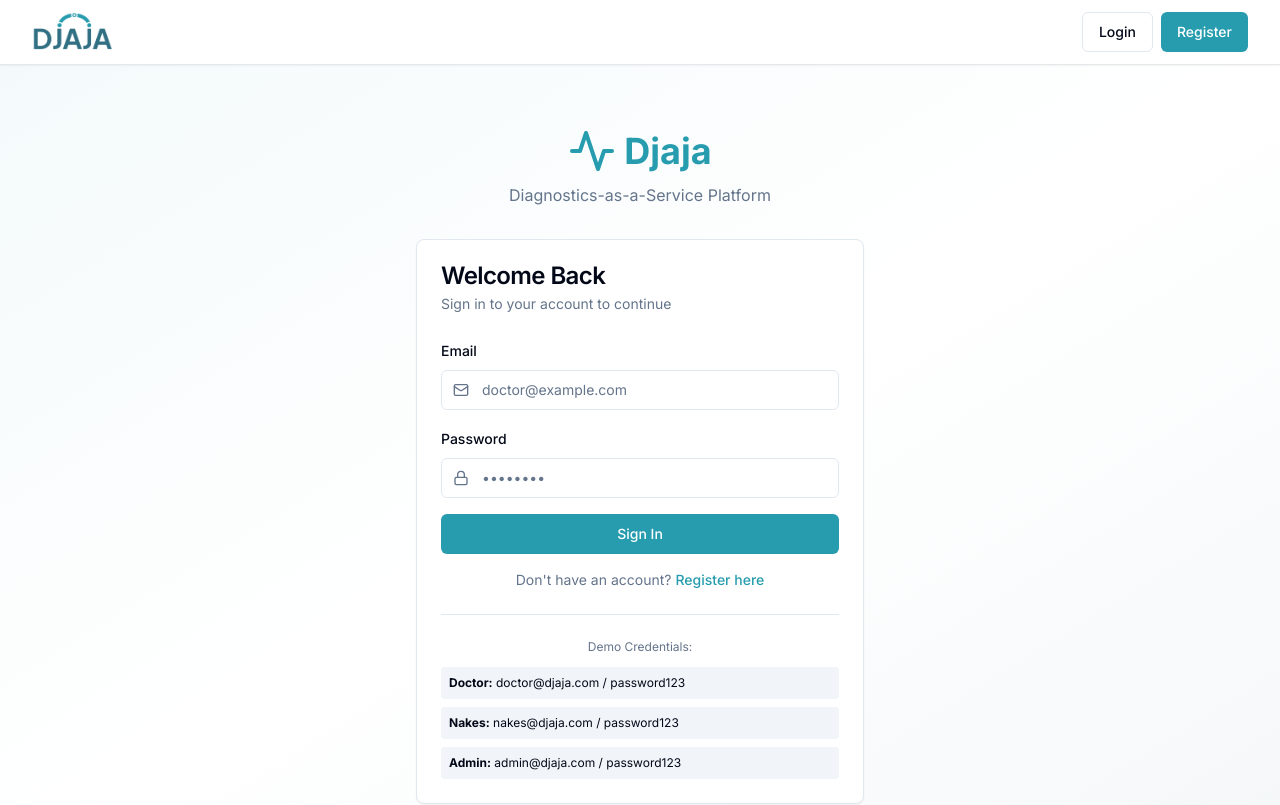
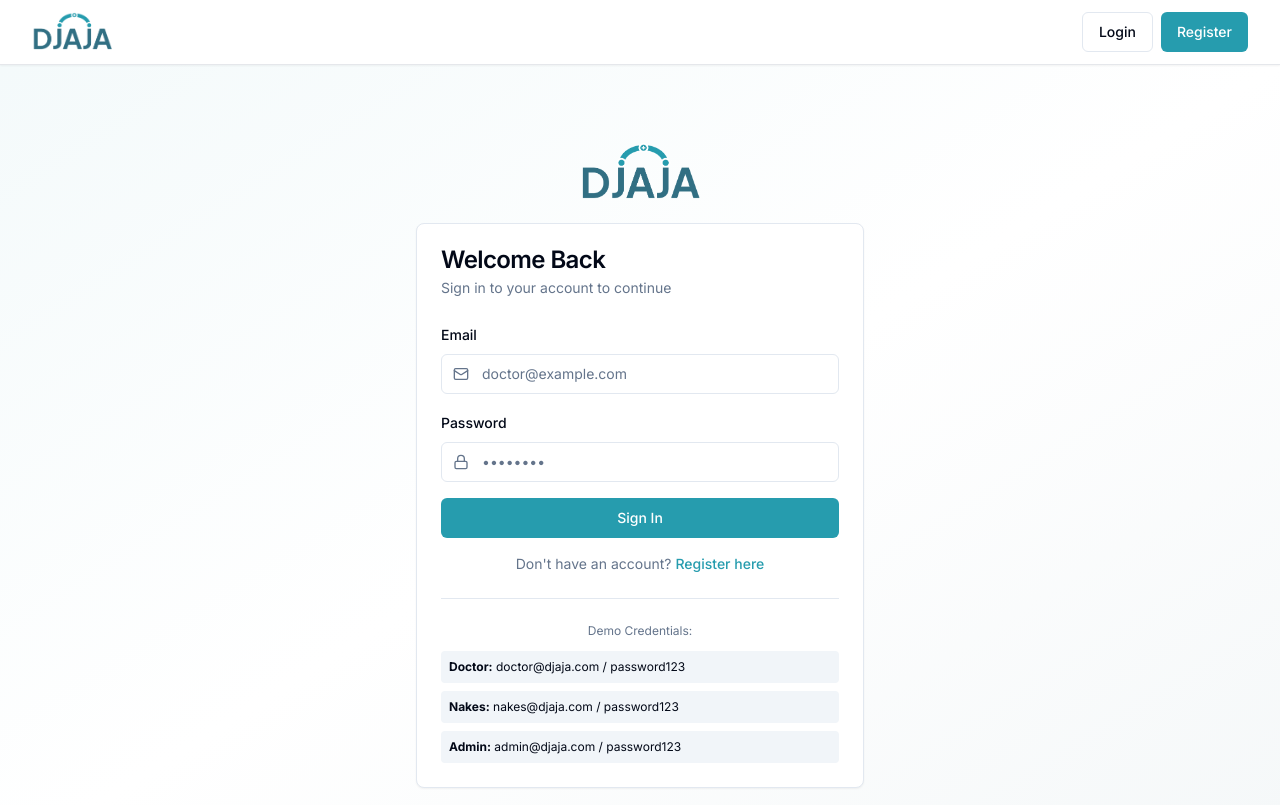
Before and after one commit to ahsuunn/Djaja, a Next.js app: page /auth/login in a window 1280 px wide. Shown: the top 805 px of the page. Built offline with nearby package versions, Linux system fonts and the light colour scheme.

Commit message:
modified: djaja logo on login page

```diff
--- a/app/auth/login/page.tsx
+++ b/app/auth/login/page.tsx
@@ -7,6 +7,7 @@ import { Card, CardContent, CardDescription, CardHeader, CardTitle } from '@/com
 import { Button } from '@/components/ui/button';
 import { Input } from '@/components/ui/input';
 import { Activity, Mail, Lock, AlertCircle } from 'lucide-react';
+import Image from 'next/image';
 
 export default function LoginPage() {
   const router = useRouter();
@@ -76,10 +77,17 @@ export default function LoginPage() {
         {/* Logo */}
         <div className="text-center mb-8">
           <Link href="/" className="inline-flex items-center gap-2 mb-2">
-            <Activity className="w-12 h-12 text-primary" />
-            <span className="text-4xl font-bold text-primary">Djaja</span>
+            <div className="relative h-10 w-auto">
+              <Image
+                src="/images/djaja-horizontal-notext.png"
+                alt="Djaja Logo"
+                height={60}
+                width={120}
+                className="object-contain"
+                priority
+              />
+            </div>
           </Link>
-          <p className="text-muted-foreground">Diagnostics-as-a-Service Platform</p>
         </div>
 
         <Card>
```
